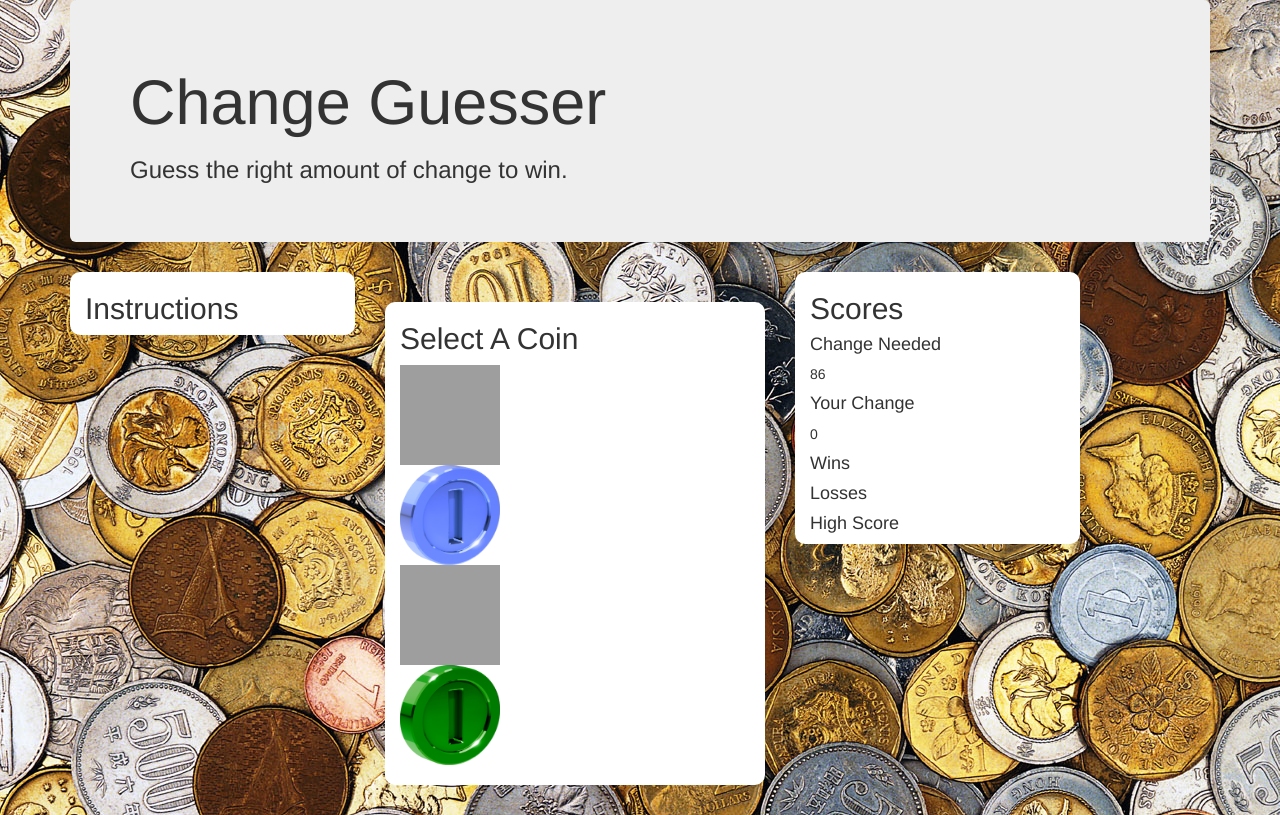
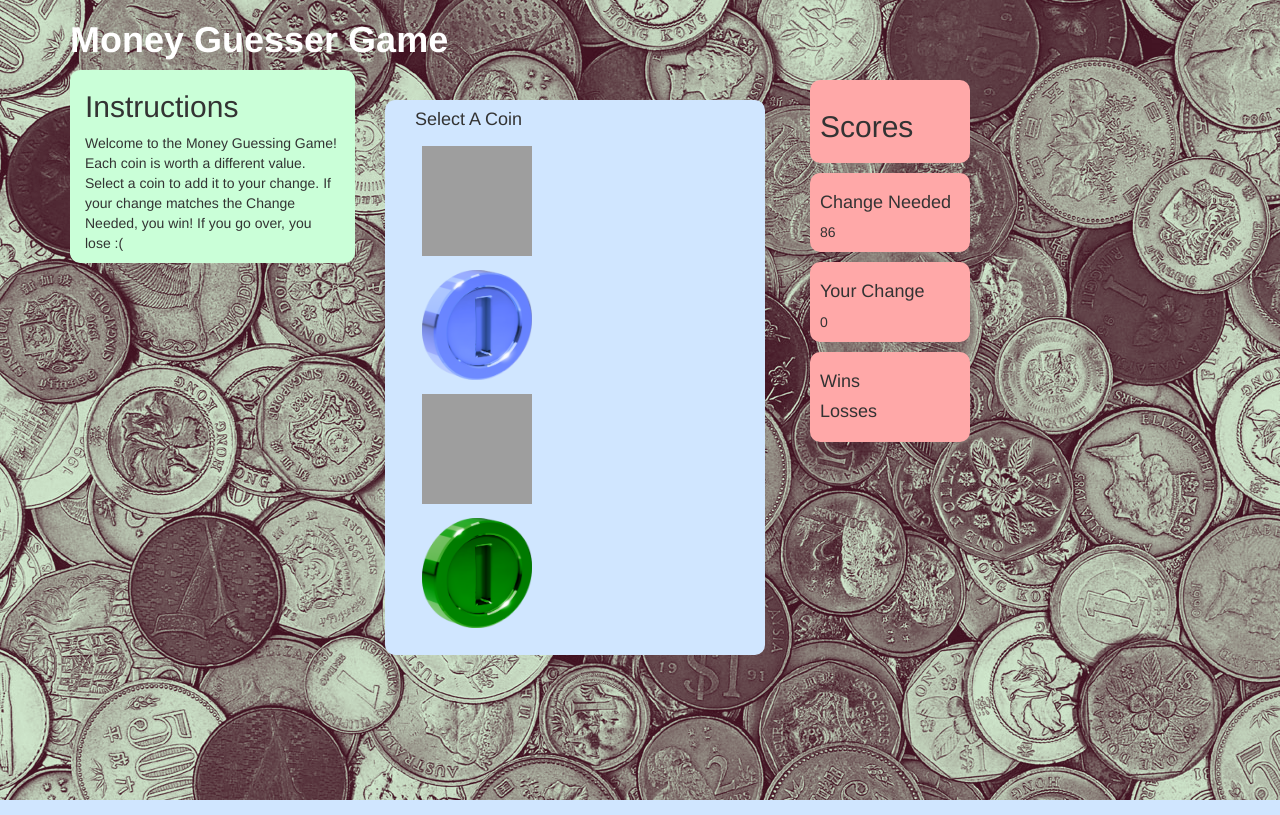
Before and after one commit to LouRitter/JQueryCoinGame, a PHP site: page / in a window 1280 px wide. Run offline with PHP 8.4, Linux system fonts and the light colour scheme; grey boxes are pictures that could not be loaded.

Commit message:
Homework 4

```diff
--- a/assets/css/style.css
+++ b/assets/css/style.css
@@ -1,10 +1,30 @@
+
+h1{
+	font-weight: bolder;
+	color:#FFFFFF;
+}
 .col-md-4{
-	background-color: #ffffff;
+	background-color: #D0E6FF;
 	margin: 30px;
 	padding-bottom: 20px;
 	border-radius: 10px;
 }
 .col-md-3{
-	background-color: #ffffff;
+	background-color: #CAFFD8;
 	border-radius: 10px;
 }
+
+.scoreBox{
+	background-color: #FFA8A8;
+	border-radius: 10px;
+	padding:10px;
+	margin-top: 10px;
+}
+
+.col-md-6{
+		background-color: #D0E6FF;
+
+}
+.coins{
+	padding: 7px;
+}
--- a/assets/javascript/game.js
+++ b/assets/javascript/game.js
@@ -2,19 +2,32 @@
 var wins=0;
 var losses=0;
 
+// <----------------- Declare coinValue variables here with initial values
+var coinValue1= Math.floor(Math.random() * (12 - 1 + 1) + 1);
+var	coinValue2= Math.floor(Math.random() * (12 - 1 + 1) + 1);
+var	coinValue3= Math.floor(Math.random() * (12 - 1 + 1) + 1);
+var	coinValue4= Math.floor(Math.random() * (12 - 1 + 1) + 1);
+// <-----------------
+
+// <----------------- Declare the score variables here with initial values
+var playerScore = 0;
+var compScore = 0;
+// <-----------------
+
 function startGame () {
-var compScore= Math.floor(Math.random() * (120 - 19 + 1) + 19);
-var playerScore=0;
+ 	compScore= Math.floor(Math.random() * (120 - 19 + 1) + 19); // <------ Take off all the var keywords now that we declared at top.
+	playerScore=0;
 
-
-	var coinValue1= Math.floor(Math.random() * (12 - 1 + 1) + 1);
-	var coinValue2= Math.floor(Math.random() * (12 - 1 + 1) + 1);
-	var coinValue3= Math.floor(Math.random() * (12 - 1 + 1) + 1);
-	var coinValue4= Math.floor(Math.random() * (12 - 1 + 1) + 1);
+	coinValue1= Math.floor(Math.random() * (12 - 1 + 1) + 1); // <------ Take off all the var keywords now that we declared at top.
+	coinValue2= Math.floor(Math.random() * (12 - 1 + 1) + 1);
+	coinValue3= Math.floor(Math.random() * (12 - 1 + 1) + 1);
+	coinValue4= Math.floor(Math.random() * (12 - 1 + 1) + 1);
 
 	document.getElementById("compScore").innerHTML = compScore;
 	document.getElementById("playerScore").innerHTML = playerScore;
 //assign random score
+
+}; // <-------------- startGame shouldn't extend over other functions. It should stop here.
 
 function checkGame() {
 	if (playerScore==compScore){
@@ -27,6 +40,9 @@ var playerScore=0;
 		startGame();
 	}
 };
+
+
+
 //click functions
 $('#yellowCoin').click(function(){
 	alert(coinValue1);
@@ -57,6 +73,6 @@ $('#greenCoin').click(function(){
 	document.getElementById("playerScore").innerHTML = playerScore;
 	checkGame();
 });
-};
+
 
 startGame();
--- a/index.html
+++ b/index.html
@@ -6,29 +6,33 @@
 	 <script type="text/javascript" src="https://code.jquery.com/jquery-2.2.0.min.js"></script>
 	 <link rel="stylesheet" type="text/css" href="assets/css/style.css">
 </head>
-<body background="assets/images/coinwp.jpg">
+<body background="assets/images/coinwp.png">
 <div class="container">
-	<div class="jumbotron">
-		<h1>Change Guesser</h1>
-			<h3>Guess the right amount of change to win.</h3>
-	</div>
+		<h1>Money Guesser Game</h1>
+
+
 	<div class= "col-md-3">
 		<h2>Instructions</h2>
+		<p>Welcome to the Money Guessing Game! Each coin is worth a different value. Select a coin to add it to your change. If your change matches the Change Needed, you win! If you go over, you lose :(</p>
 	</div>
 
 
-	<div class= "col-md-4">
+<div class= "col-md-4">
 
-		<h2>Select A Coin</h2>
-		<div class="coins">
-		<div id="yellowCoin"> <img src="assets/images/coin1.png" width="100px"; height="100px"></div>
-		<div id="blueCoin"><img src="assets/images/coin2.png"width="100px"; height="100px"></div>
-		<div id="redCoin"><img src="assets/images/coin3.png"width="100px"; height="100px"></div>
-		<div id="greenCoin"><img src="assets/images/coin4.png"width="100px"; height="100px"></div>
-		</div>
+	<div class="col-md-6">
+		<h4>Select A Coin</h4>
+
+		<div id="yellowCoin" class="coins"> <img src="assets/images/coin1.png" width="110px"; height="110px"></div>
+		<div id="blueCoin" class="coins"><img src="assets/images/coin2.png"width="110px"; height="110px"></div>
+		<div id="redCoin" class="coins"><img src="assets/images/coin3.png"width="110px"; height="110px"></div>
+		<div id="greenCoin" class="coins"><img src="assets/images/coin4.png" width="110px"; height="110px"></div>
+
 	</div>
-	<div class= "col-md-3">
-		<h2>Scores</h2>
+</div>
+	<div class= "col-md-2">
+			<div class="scoreBox">
+			<h2>Scores</h2>
+			</div>
 			<div class="scoreBox">
 			<h4>Change Needed</h4>
 			<div id="compScore"></div>
@@ -42,8 +46,6 @@
 			<div id="wins"></div>
 			<h4>Losses</h4>
 			<div id="losses"></div>
-			<h4>High Score</h4>
-			<div id="highScore"></div>
 			</div>
 
 	</div>
```
Also changed, not shown: assets/images/coinwp.jpg (deleted), assets/images/coinwp.png (added), assets/images/dollar1.png (added), assets/images/dollar2.png (added), assets/images/dollar3.png (added), assets/images/dollar4.png (added), 1 other file. Lines whose indentation alone changed are shown as unchanged.
